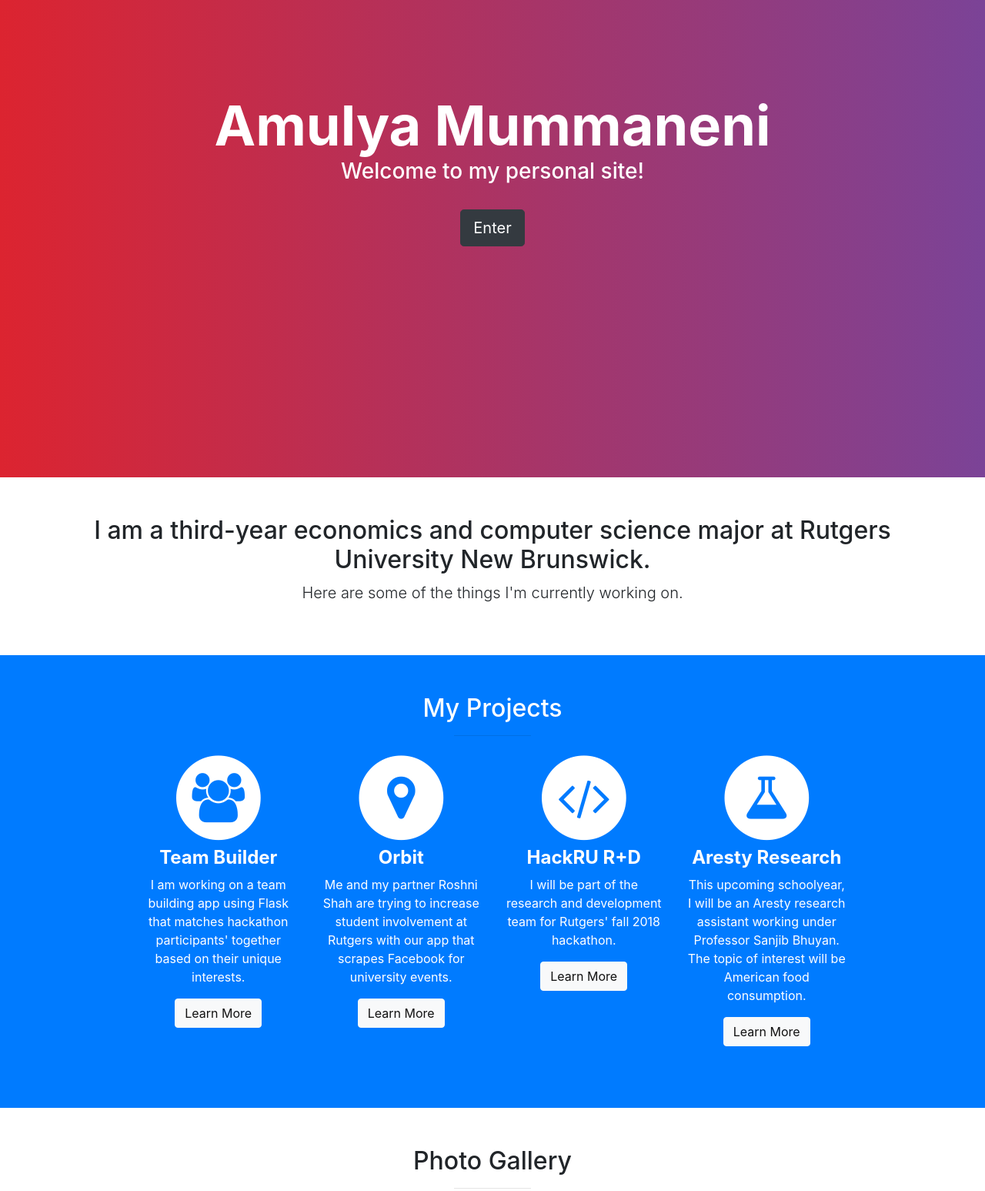
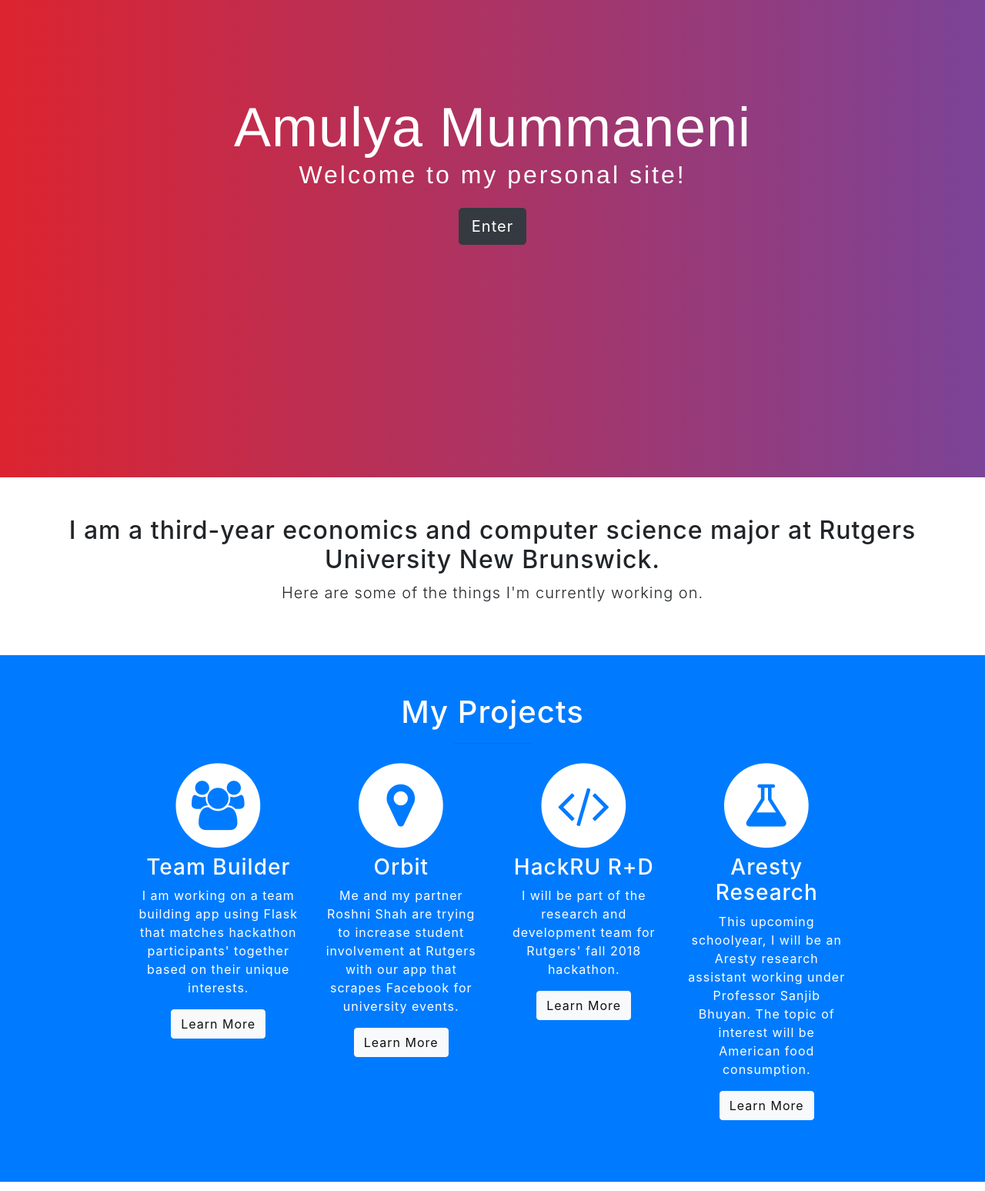
Before and after one commit to amulya/amulya.github.io, a website with bundled scripts: page index.html in a window 1280 px wide. Shown: the part 180-1727 px from the top of the page at 77% size. Built offline with nearby package versions, Linux system fonts and the light colour scheme.

Commit message:
changed font to helvetica

```diff
--- a/css/stylish-portfolio.css
+++ b/css/stylish-portfolio.css
@@ -12,7 +12,9 @@ html, body {
 }
 
 body {
-  font-family: 'Source Sans Pro', 'Helvetica Neue', Helvetica, Arial, sans-serif;
+  font-family:'HelveticaNeue-Light', Helvetica, sans-serif;
+  letter-spacing: 1px;
+  font-size: 18px;
 }
 
 .text-vertical-center {
@@ -22,12 +24,21 @@ body {
 }
 
 .text-vertical-center h1 {
+  font-family:'HelveticaNeue-UltraLight', Helvetica, sans-serif;
   font-size: 4.5em;
-  font-weight: 700;
+  font-weight: 500;
   margin: 0;
   padding: 0;
 }
 
+.text-vertical-center h3 {
+  font-family:'HelveticaNeue-UltraLight', Helvetica, sans-serif;
+  font-size: 2em;
+  font-weight: 300;
+  margin: 0;
+  padding: 0;
+  letter-spacing: 3px;
+}
 
 /* Custom Button Styles */
 
--- a/index.html
+++ b/index.html
@@ -74,7 +74,7 @@
       <div class="container">
         <div class="row text-center">
           <div class="col-lg-10 mx-auto">
-            <h2>My Projects</h2>
+            <h1>My Projects</h1>
             <hr class="small">
             <div class="row">
               <div class="col-md-3 col-sm-6">
@@ -83,9 +83,9 @@
                     <i class="fa fa-circle fa-stack-2x"></i>
                     <i class="fa fa-users fa-stack-1x text-primary"></i>
                   </span>
-                  <h4>
-                    <strong>Team Builder</strong>
-                  </h4>
+                  <h3>
+                    Team Builder
+                  </h3>
                   <p>I am working on a team building app using Flask that matches hackathon participants' together based on their unique interests.</p>
                   <a href="http://amulya.github.io/tb" class="btn btn-light">Learn More</a>
                 </div>
@@ -96,9 +96,9 @@
                     <i class="fa fa-circle fa-stack-2x"></i>
                     <i class="fa fa-map-marker fa-stack-1x text-primary"></i>
                   </span>
-                  <h4>
-                    <strong>Orbit</strong>
-                  </h4>
+                  <h3>
+                    Orbit
+                  </h3>
                   <p>Me and my partner Roshni Shah are trying to increase student involvement at Rutgers with our app that scrapes Facebook for university events.</p>
                   <a href="http://amulya.github.io/orbit" class="btn btn-light">Learn More</a>
                 </div>
@@ -109,9 +109,9 @@
                     <i class="fa fa-circle fa-stack-2x"></i>
                     <i class="fa fa-code fa-stack-1x text-primary"></i>
                   </span>
-                  <h4>
-                    <strong>HackRU R+D</strong>
-                  </h4>
+                  <h3>
+                    HackRU R+D
+                  </h3>
                   <p>I will be part of the research and development team for Rutgers' fall 2018 hackathon.</p>
                   <a href="http://amulya.github.io/rd" class="btn btn-light">Learn More</a>
                 </div>
@@ -122,9 +122,9 @@
                     <i class="fa fa-circle fa-stack-2x"></i>
                     <i class="fa fa-flask fa-stack-1x text-primary"></i>
                   </span>
-                  <h4>
-                    <strong>Aresty Research</strong>
-                  </h4>
+                  <h3>
+                    Aresty Research
+                  </h3>
                   <p>This upcoming schoolyear, I will be an Aresty research assistant working under Professor Sanjib Bhuyan. The topic of interest will be American food consumption.</p>
                   <a href="http://amulya.github.io/aresty" class="btn btn-light">Learn More</a>
                 </div>
@@ -143,23 +143,11 @@
     <section id="portfolio" class="portfolio">
       <div class="container">
         <div class="row">
-          <div class="col-lg-10 mx-auto text-center">
-            <h2>Photo Gallery</h2>
-            <hr class="small">
-            <div class="row">
 
-              <div class="col-md-6">
-                <div class="portfolio-item">
-                  <a href="#">
-                    <img class="img-portfolio img-fluid" src="img/portfolio-1.jpg">
-                  </a>
-                </div>
-              </div>
+<br>
+<br>
 
-            </div>
-            <!-- /.row (nested) -->
-            <a href="#" class="btn btn-dark">Back to Top</a>
-          </div>
+
           <!-- /.col-lg-10 -->
         </div>
         <!-- /.row -->
```
Also changed, not shown: orbit.html (+5 -5 lines), rd.html (+2 -2 lines), tb.html (+4 -4 lines).
